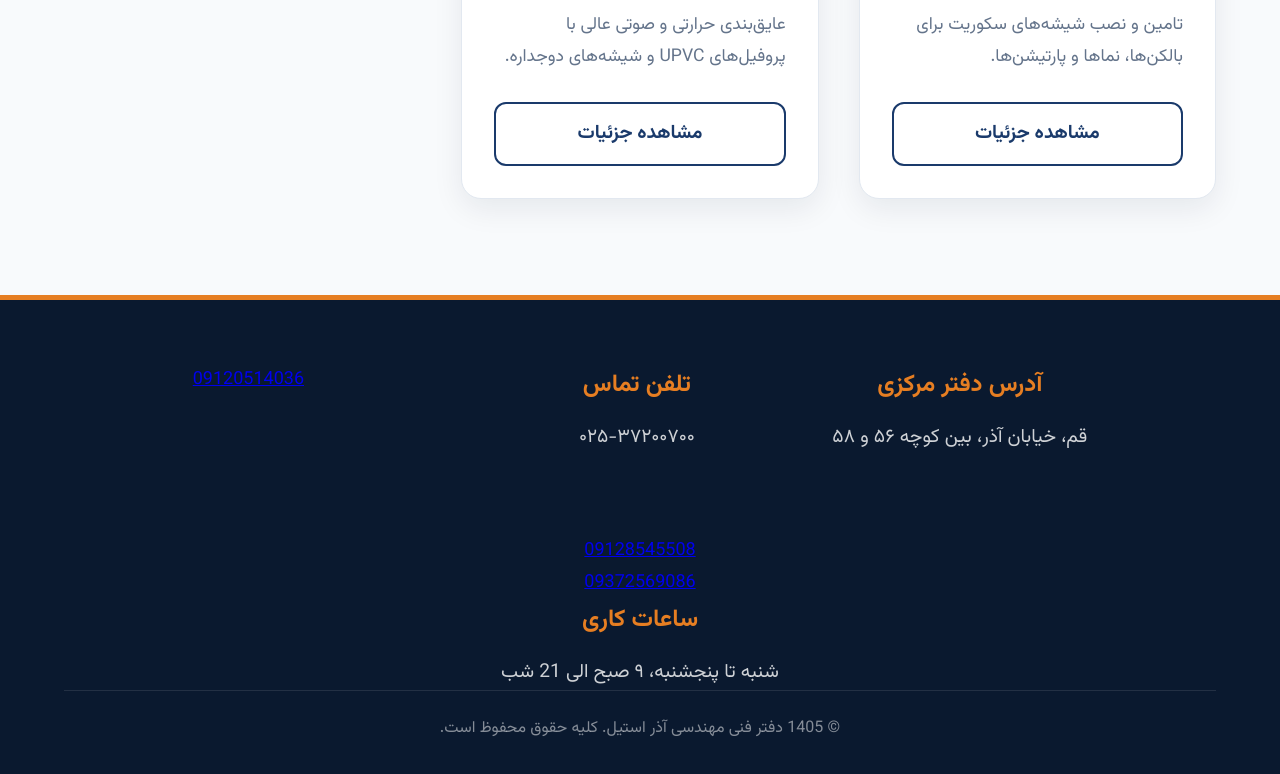
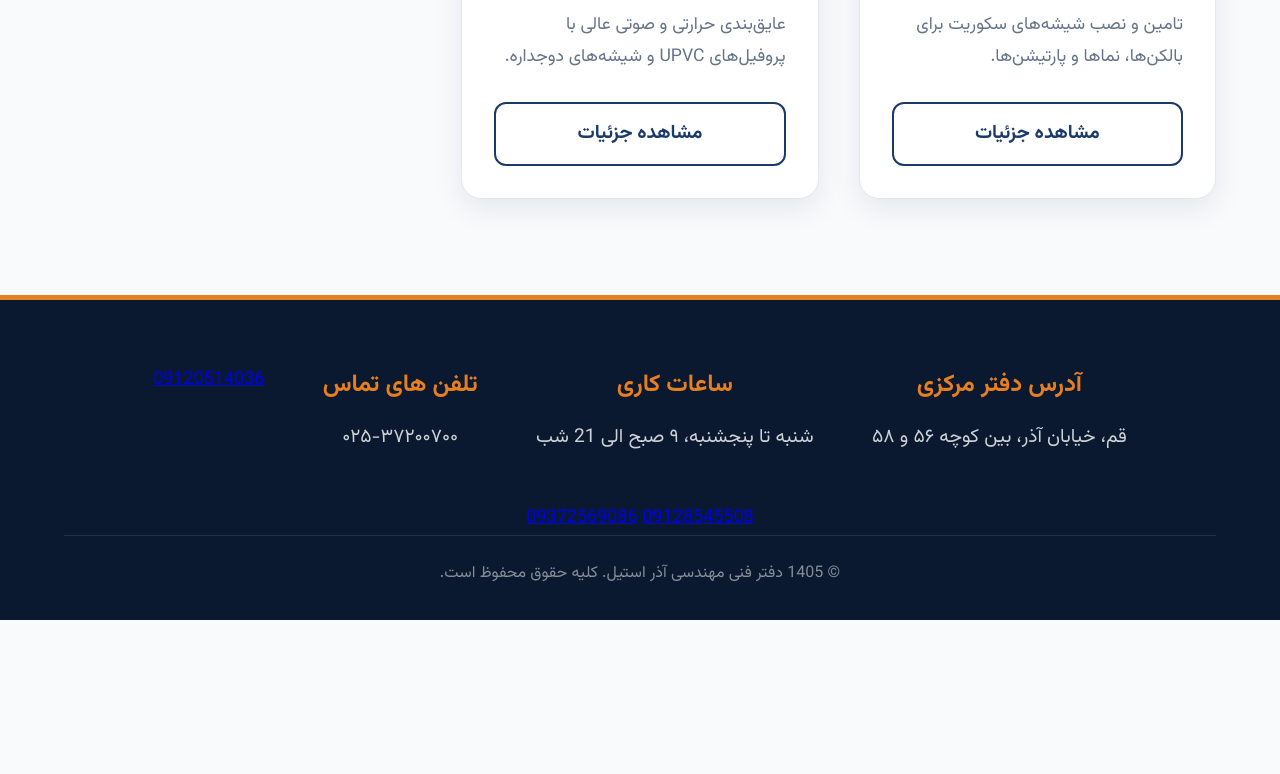
Before and after one commit to amirkj1369/Steel, a plain HTML site: page index.html in a window 1280 px wide. Shown: the part 1898-2672 px from the top of the page. After the commit the page ends 2518 px from the top, so only its background shows below. Drawn offline with Linux system fonts and the light colour scheme.

Commit message:
Update index.html

```diff
--- a/index.html
+++ b/index.html
@@ -247,11 +247,12 @@
     <footer>
         <div class="footer-content">
             <div class="footer-item"><h4>آدرس دفتر مرکزی</h4><p>قم، خیابان آذر، بین کوچه ۵۶ و ۵۸</p></div>
-            <div class="footer-item"><h4>تلفن تماس</h4><a href="tel:+982537200700">۰۲۵-۳۷۲۰۰۷۰۰</a></div>
-            <br/<div class="footer-item"><a href="tel:+989120514036">09120514036</a></div>
-            <br/<div class="footer-item"><a href="tel:+989128545508">09128545508</a></div>
-            <br/<div class="footer-item"><a href="tel:+989372569086">09372569086</a></div>
-            <div class="footer-item"><h4>ساعات کاری</h4><p>شنبه تا پنجشنبه، ۹ صبح الی 21 شب</p></div>
+              <div class="footer-item"><h4>ساعات کاری</h4><p>شنبه تا پنجشنبه، ۹ صبح الی 21 شب</p></div>
+            <div class="footer-item"><h4>تلفن های تماس</h4><a href="tel:+982537200700">۰۲۵-۳۷۲۰۰۷۰۰</a></div>
+            <a href="tel:+989120514036">09120514036</a></div>
+            <a href="tel:+989128545508">09128545508</a></div>
+            <a href="tel:+989372569086">09372569086</a></div>
+
         </div>
         <div class="copyright">© 1405 دفتر فنی مهندسی آذر استیل. کلیه حقوق محفوظ است.</div>
     </footer>
```
